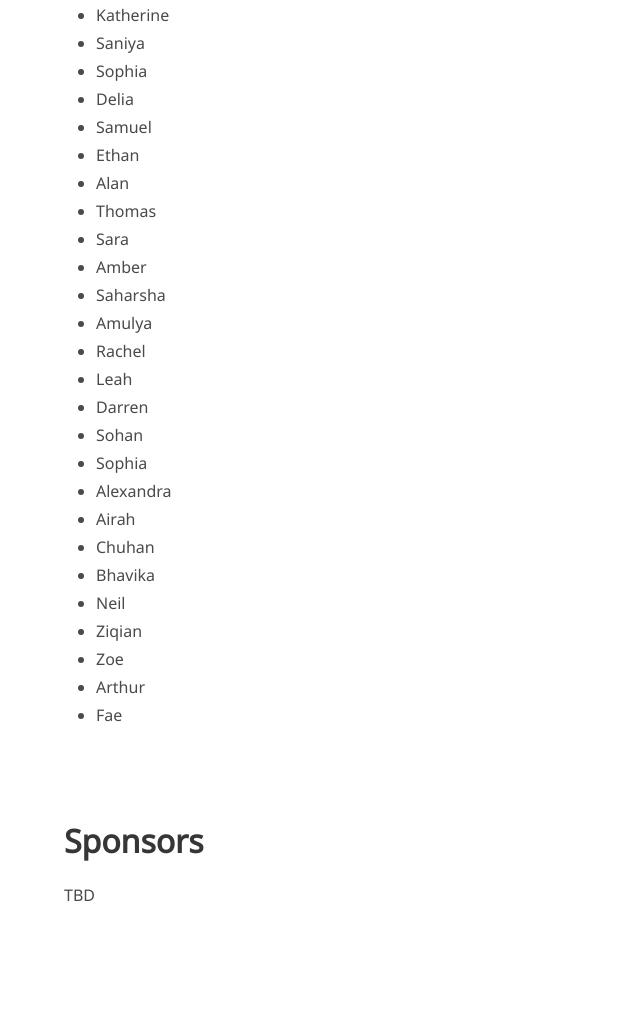
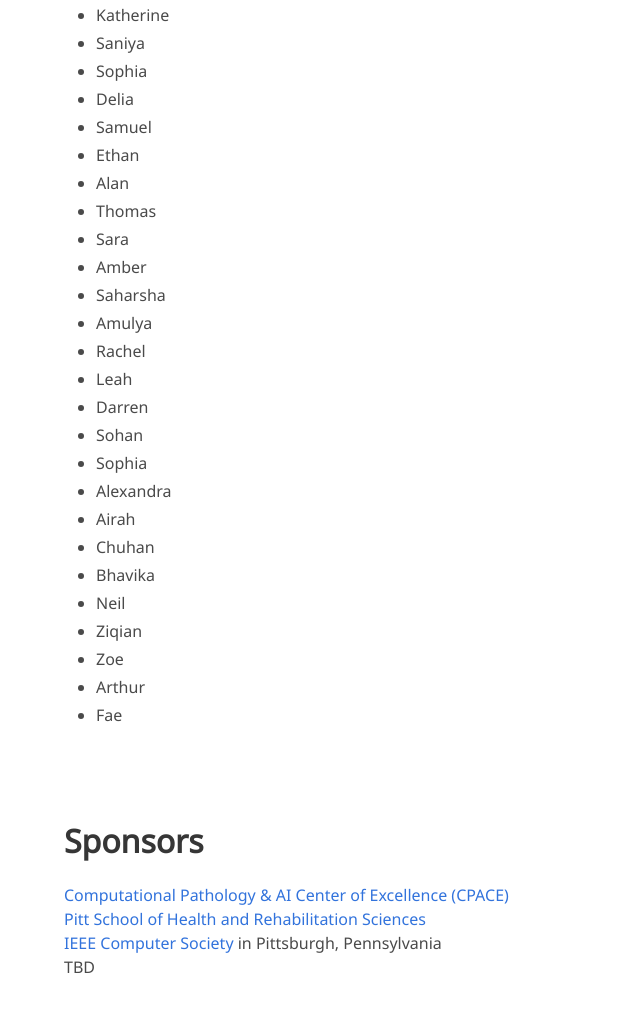
Before and after one commit to pitthexai/AISummerSchool, a plain HTML site: page index.html in a window 1280 px wide. Shown: the part 2799-3810 px from the top of the page, without its empty margins (0-640 px from the left). Before the commit the page ends 3754 px from the top, so only its background shows below. Drawn offline with nearby package versions, Linux system fonts and the light colour scheme; a web font is replaced by a local one.

Commit message:
Update index.html

```diff
--- a/index.html
+++ b/index.html
@@ -195,6 +195,11 @@
   <section id="sponsors" class="section">
     <div class="container">
       <h2 class="title">Sponsors</h2>
+      <ul>
+        <li><a href="https://www.path.pitt.edu/divisions/computational-pathology-informatics/computational-pathology-ai-center-excellence" target="_blank">Computational Pathology & AI Center of Excellence (CPACE)</a></li>
+        <li> <a href="https://www.shrs.pitt.edu/" target="_blank">Pitt School of Health and Rehabilitation Sciences</a></li>
+        <li><a href="https://webinabox.vtools.ieee.org/wibp_home/index/R20037" target="_blank">IEEE Computer Society</a> in Pittsburgh, Pennsylvania</li>
+      </ul>
       <div class="content has-text-justified">
       <p>TBD</p>
 
```
